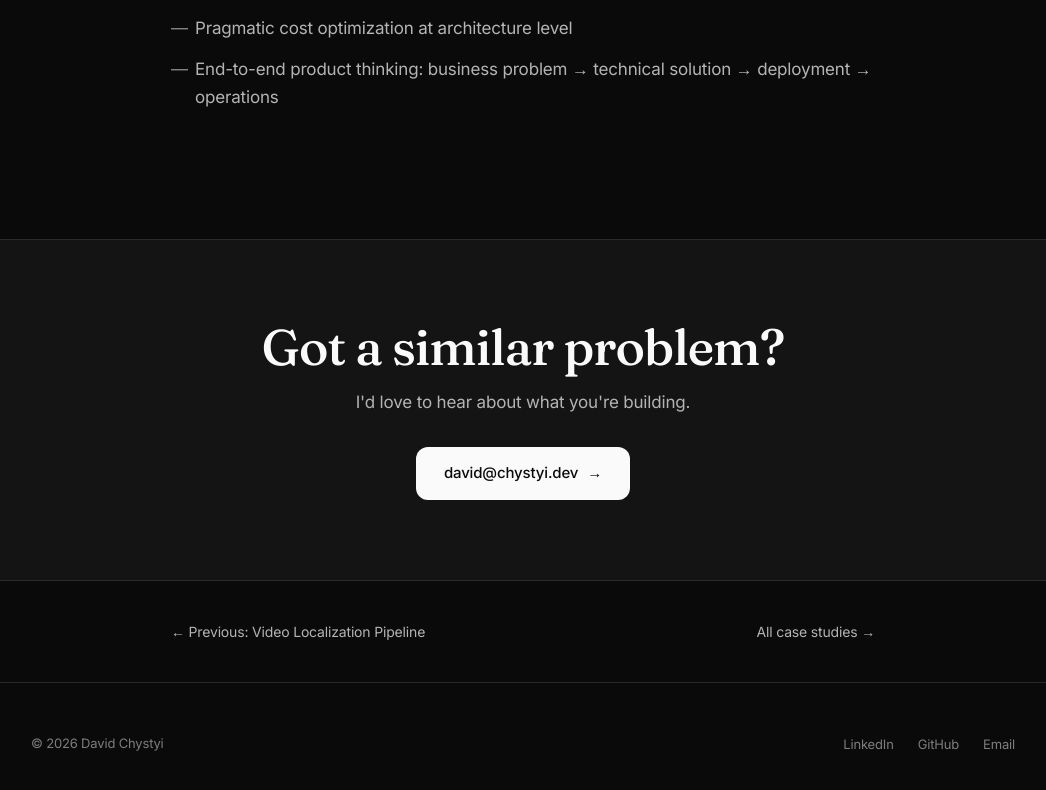
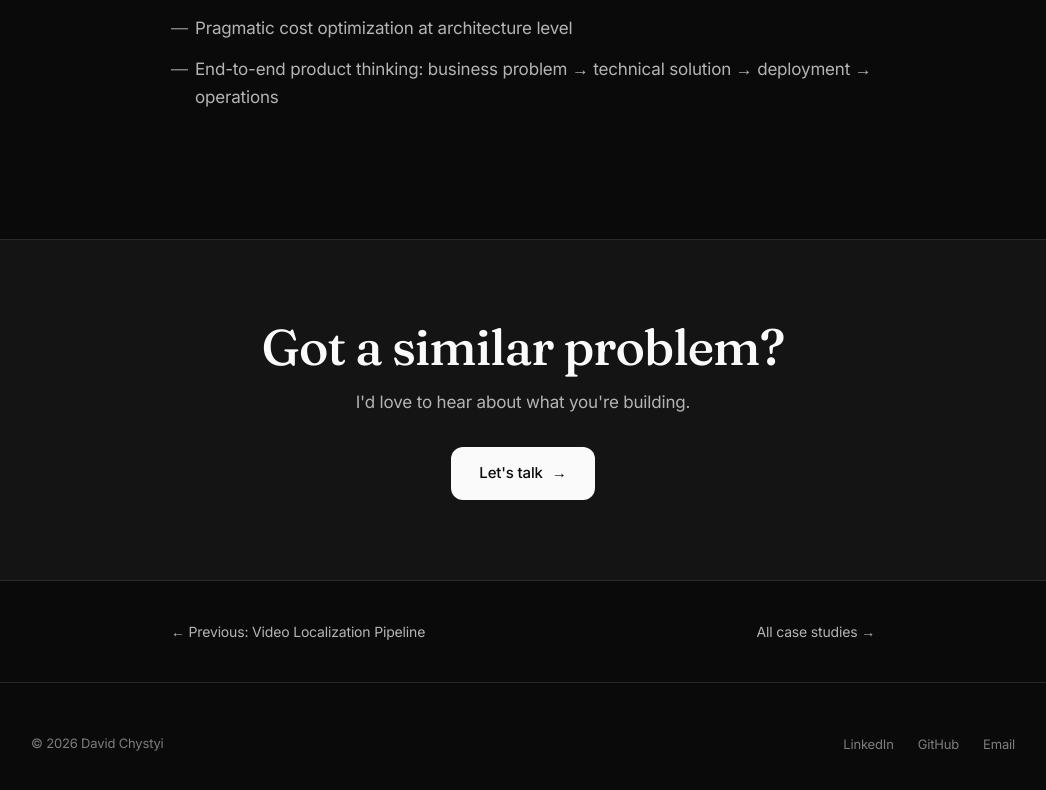
Before and after one commit to rtp-agency/chystyidev, a Next.js app: page /work/metra-ai in a window 1280 px wide. Shown: the part 6037-6827 px from the top of the page, without its empty margins (117-1163 px from the left). Built offline with nearby package versions, Linux system fonts and the light colour scheme.

Commit message:
Case CTA: link to homepage contact section instead of mailto

```diff
--- a/app/work/[slug]/page.tsx
+++ b/app/work/[slug]/page.tsx
@@ -151,9 +151,9 @@ export default async function CasePage({
           <div className="container-narrow">
             <h2>Got a similar problem?</h2>
             <p>I&apos;d love to hear about what you&apos;re building.</p>
-            <a href="mailto:david@chystyi.dev" className="btn btn-primary">
-              david@chystyi.dev <span className="arrow">→</span>
-            </a>
+            <Link href="/#contact" className="btn btn-primary">
+              Let&apos;s talk <span className="arrow">→</span>
+            </Link>
           </div>
         </section>
 
```
